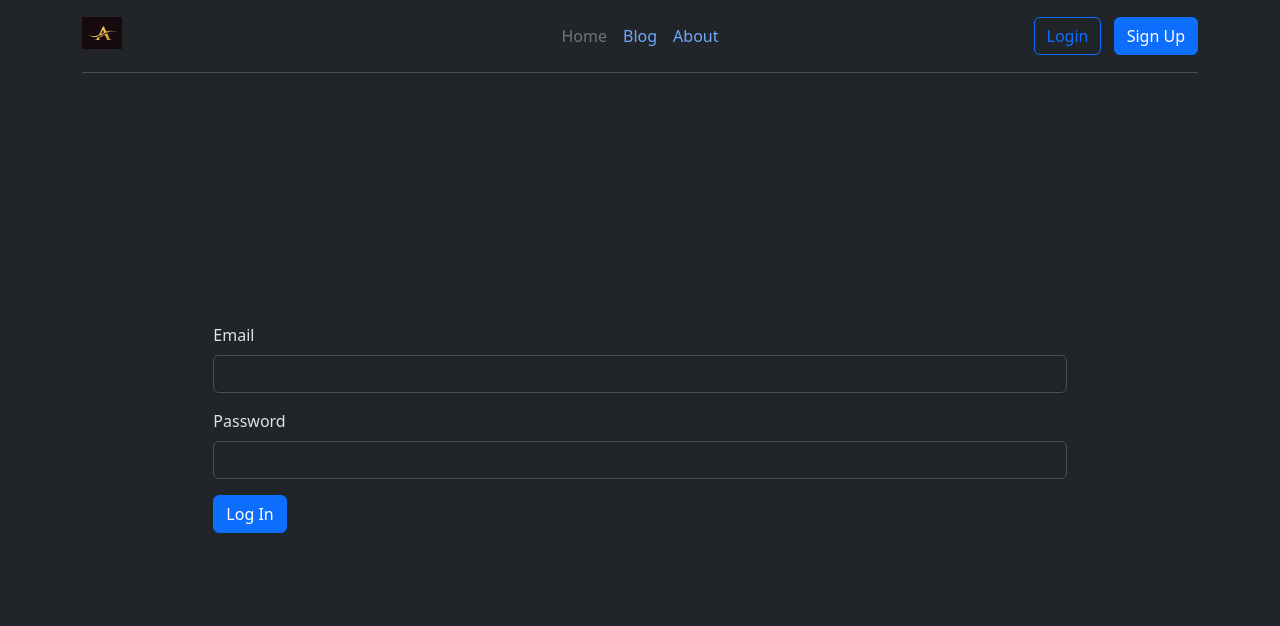
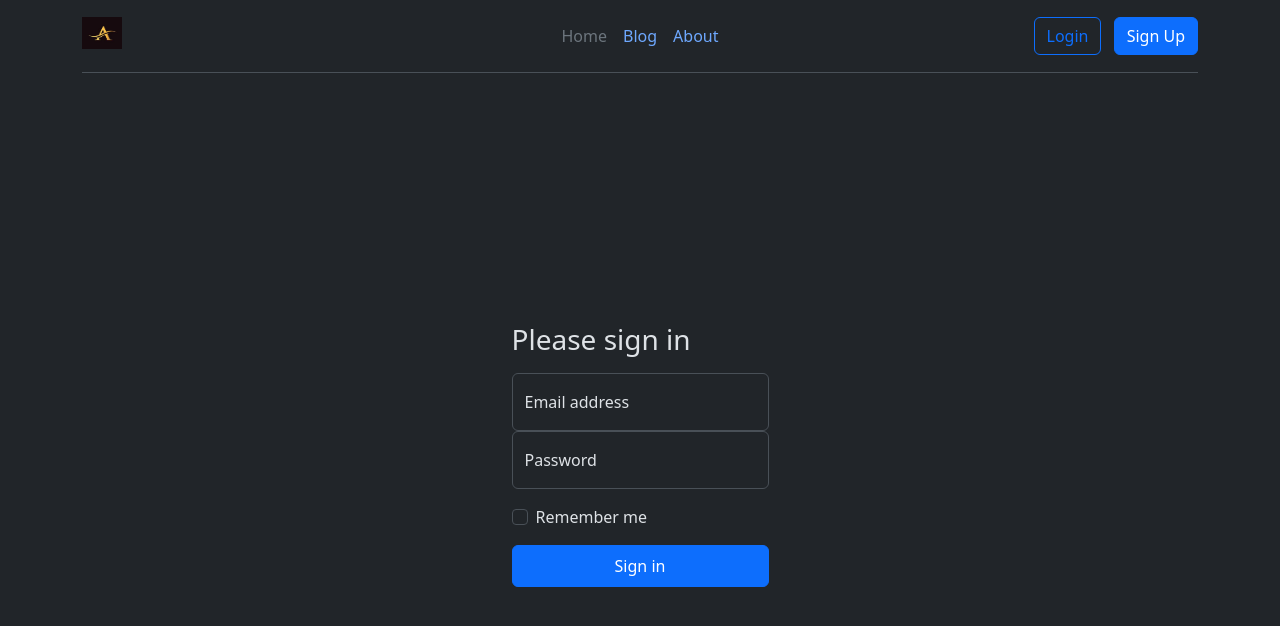
Before and after one commit to posiboy/pipe_project, a Flask app: page /login in a window 1280 px wide. Shown: the top 626 px of the page. Run offline with Flask 3, Linux system fonts and the light colour scheme; some libraries are stand-ins or nearby versions.

Commit message:
Update login page

```diff
--- a/static/css/styles.css
+++ b/static/css/styles.css
@@ -11,3 +11,11 @@
     margin-top: 150px;
     padding-top: 100px;
 }
+
+.custom-container {
+    display: flex;
+    flex-direction: column;
+    align-items: center;
+    justify-content: center;
+
+}
--- a/templates/login.html
+++ b/templates/login.html
@@ -4,7 +4,30 @@
 {% block title %} Login {% endblock %}
 
 {% block content %}
-    <div class="col-lg-8 col-md-10 mx-auto hero">
-        {{ render_form(form, novalidate=True, button_map={"submit": "primary"}) }}
+<!--    <div class="col-lg-8 col-md-10 mx-auto hero">-->
+<!--        {{ render_form(form, novalidate=True, button_map={"submit": "primary"}) }}-->
+<!--    </div>-->
+    <div class="custom-container hero">
+        <form>
+          <h1 class="h3 mb-3 fw-normal">Please sign in</h1>
+
+          <div class="form-floating">
+            <input type="email" class="form-control" id="floatingInput" placeholder="name@example.com">
+            <label for="floatingInput">Email address</label>
+          </div>
+          <div class="form-floating">
+            <input type="password" class="form-control" id="floatingPassword" placeholder="Password">
+            <label for="floatingPassword">Password</label>
+          </div>
+
+          <div class="form-check text-start my-3">
+            <input class="form-check-input" type="checkbox" value="remember-me" id="flexCheckDefault">
+            <label class="form-check-label" for="flexCheckDefault">
+              Remember me
+            </label>
+          </div>
+          <button class="btn btn-primary w-100 py-2" type="submit">Sign in</button>
+        </form>
     </div>
+
 {% endblock %}
```
